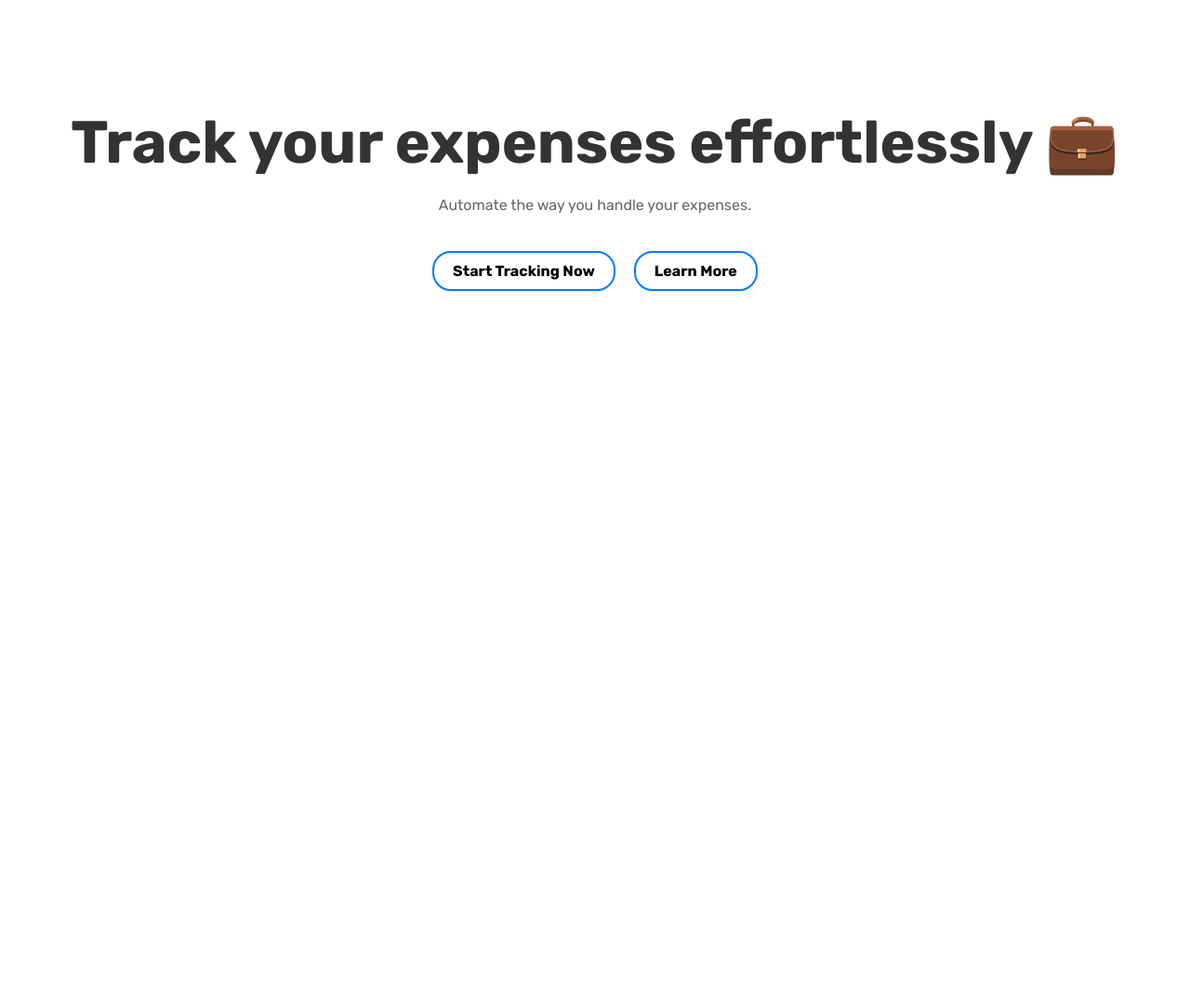
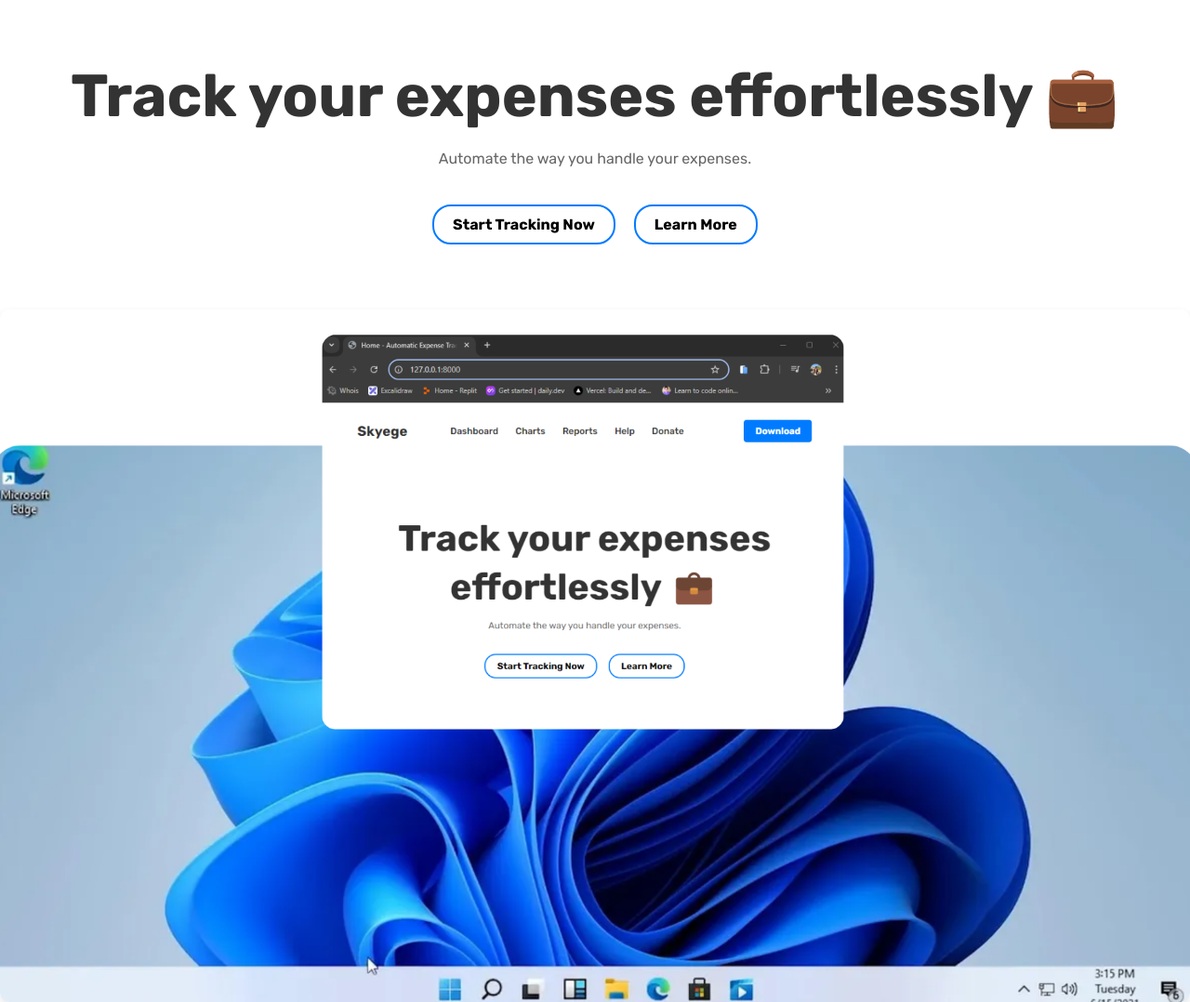
Before and after one commit to sambhavacharyaa/expense-tracker, a Django app: page / in a window 1280 px wide. Shown: the part 84-1162 px from the top of the page at 93% size. Before the commit the page ends 397 px from the top, so only its background shows below. Run offline with Django 5.2, Linux system fonts and the light colour scheme.

Commit message:
added  poster image

```diff
--- a/skyege/static/assets/css/index.css
+++ b/skyege/static/assets/css/index.css
@@ -55,6 +55,35 @@
     background-color: #0056b3;
     color: white;
 }
+.hero-section {
+    padding: 50px 0;
+  }
+
+  .main-heading {
+    font-size: 3rem;
+    font-weight: 700;
+  }
+
+  .description {
+    font-size: 1.25rem;
+    margin-bottom: 40px;
+  }
+
+  .image-container {
+    display: flex;
+    justify-content: center;
+    margin-top: 20px;
+  }
+
+  .app-image {
+    max-width: 100%;
+    height: auto;
+    box-shadow: 0 4px 10px rgba(0, 0, 0, 0.1);
+    border-radius: 10px;
+  }
+
+
+
 
 @media (max-width: 768px) {
     .hero-title {
@@ -64,4 +93,7 @@
     .cta-buttons {
         flex-direction: column;
     }
+    .app-image {
+        width: 100%;
+      }
 }
--- a/skyege/templates/main/index.html
+++ b/skyege/templates/main/index.html
@@ -13,4 +13,10 @@
             </div>
         </div>
     </header>
+    <section>
+        <div class="image-container">
+            <img src="{% static 'assets/img/poster.png' %}" alt="App Screenshot" class="app-image">
+          </div>
+    </section>
+
 {% endblock %}
```
Also changed, not shown: skyege/static/assets/img/poster.png (added).
